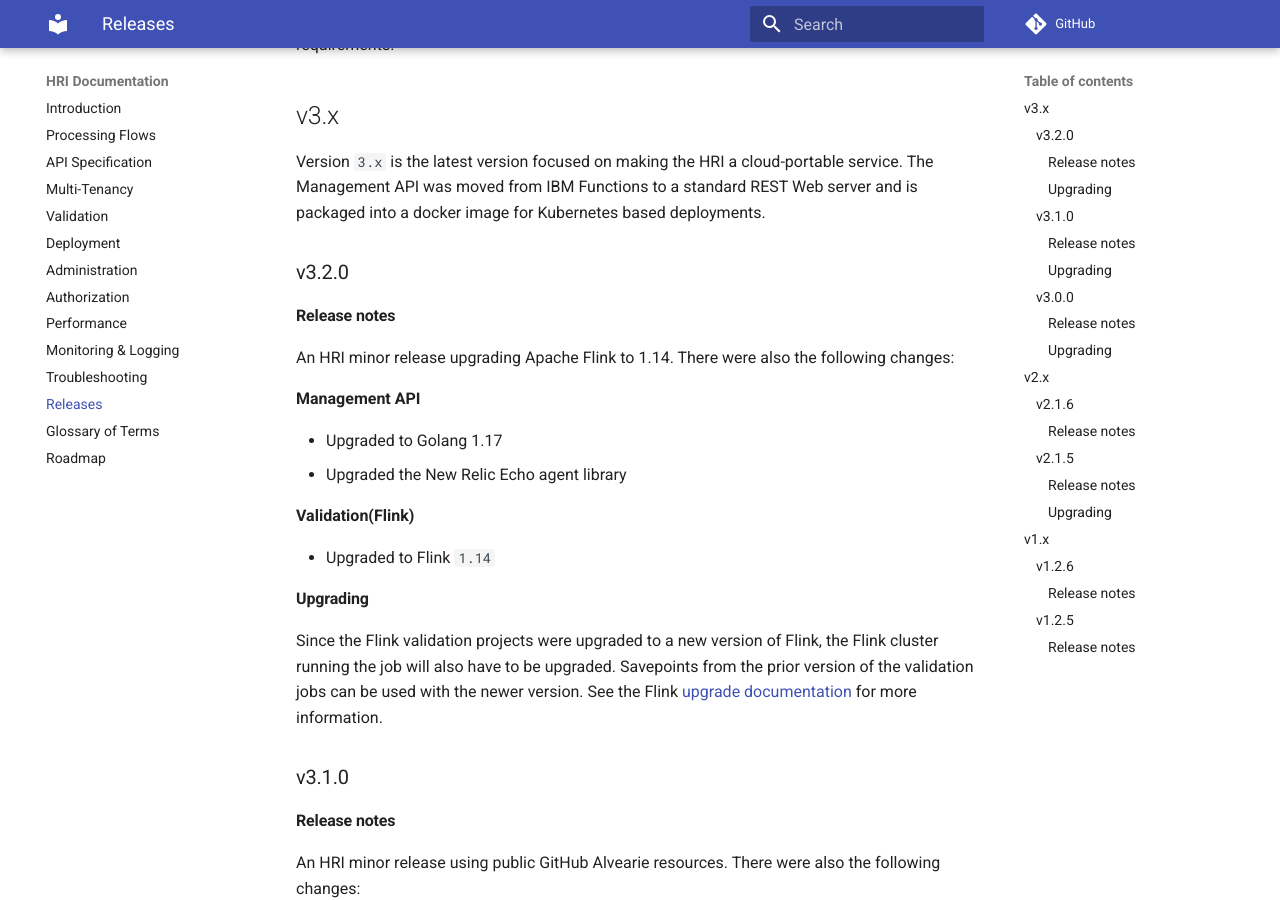
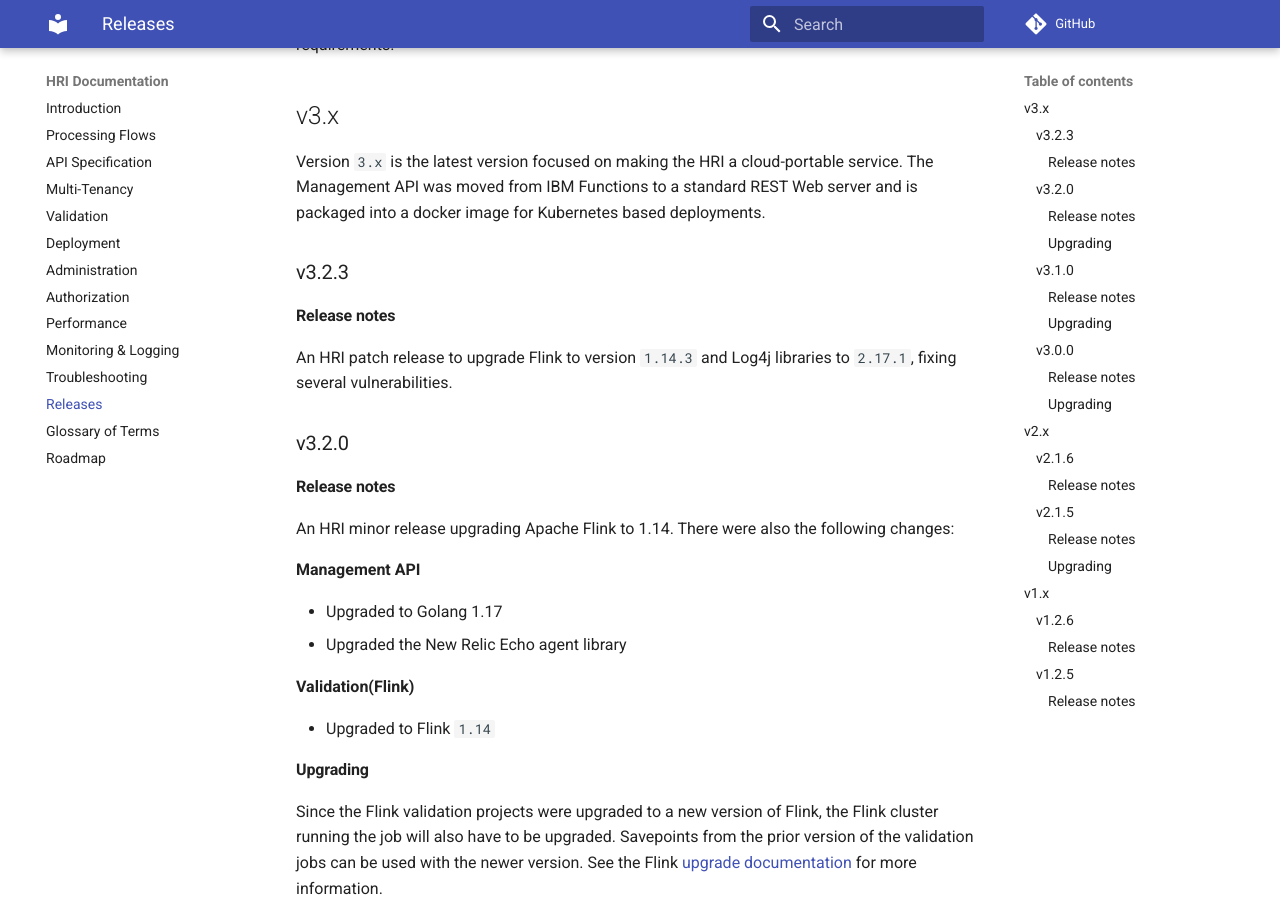
Before and after one commit to Alvearie/HRI, an MkDocs documentation site: the page built from documentation/releases.md, in a window 1280 px wide and 900 px high, scrolled down 522 px. Built offline with MkDocs 1.6.1 and Material for MkDocs 9.7.7, drawn with Linux system fonts in a browser that asks for light colours; comment, search, counter and statistics services are not loaded; the version menu is left out.

Commit message:
WHFHRI-745: Release notes for v3.2.3 (#14)
* WHFHRI-745: Release notes for v3.2.3

Signed-off-by: Dan Baxter <dan.baxter240@gmail.com>

* WHFHRI-745: Add note about log4j upgrades.

Signed-off-by: Dan Baxter <dan.baxter240@gmail.com>

```diff
--- a/documentation/releases.md
+++ b/documentation/releases.md
@@ -6,6 +6,11 @@ Unless stated otherwise in the release notes of a specific version, upgrading th
 
 ## v3.x
 Version `3.x` is the latest version focused on making the HRI a cloud-portable service. The Management API was moved from IBM Functions to a standard REST Web server and is packaged into a docker image for Kubernetes based deployments.
+
+### v3.2.3
+
+#### Release notes
+An HRI patch release to upgrade Flink to version `1.14.3` and Log4j libraries to `2.17.1`, fixing several vulnerabilities.
 
 ### v3.2.0
 
```
